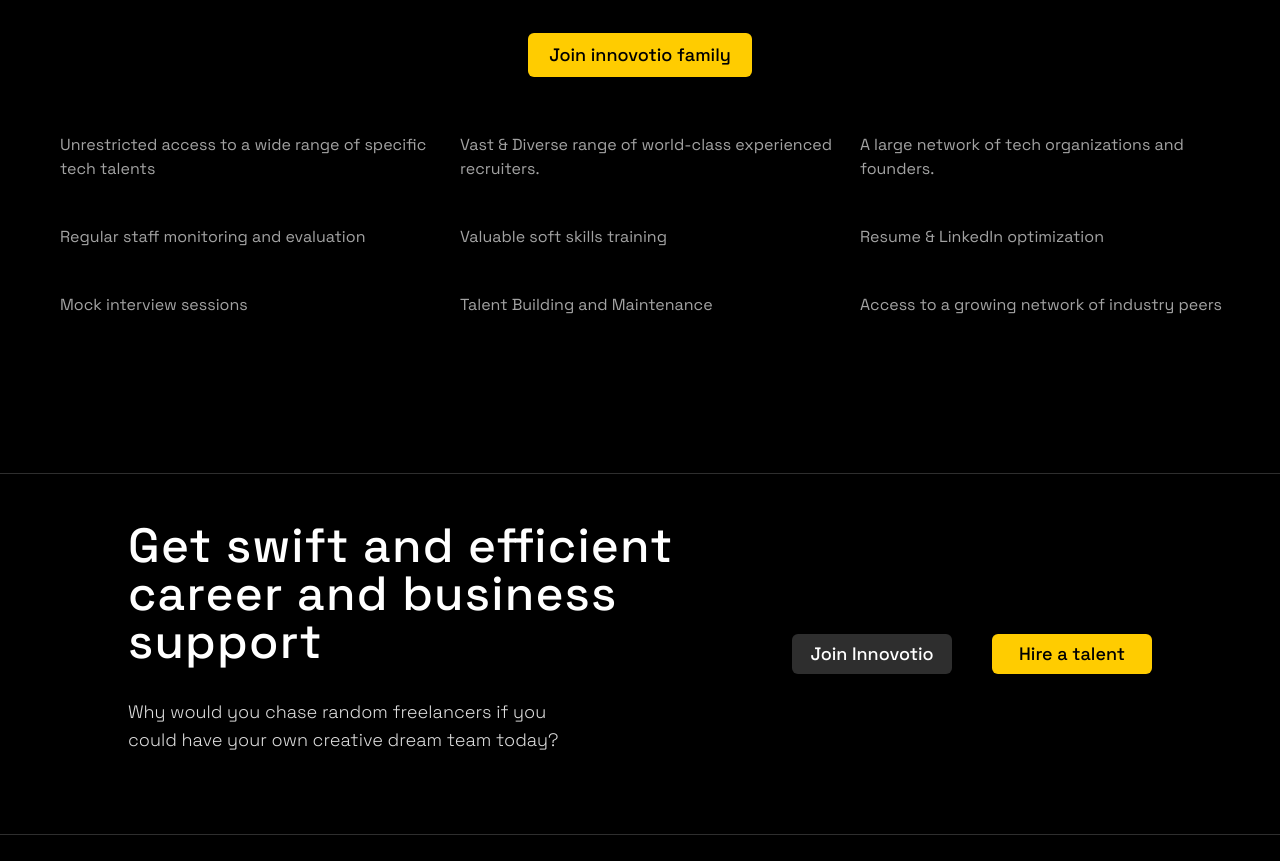
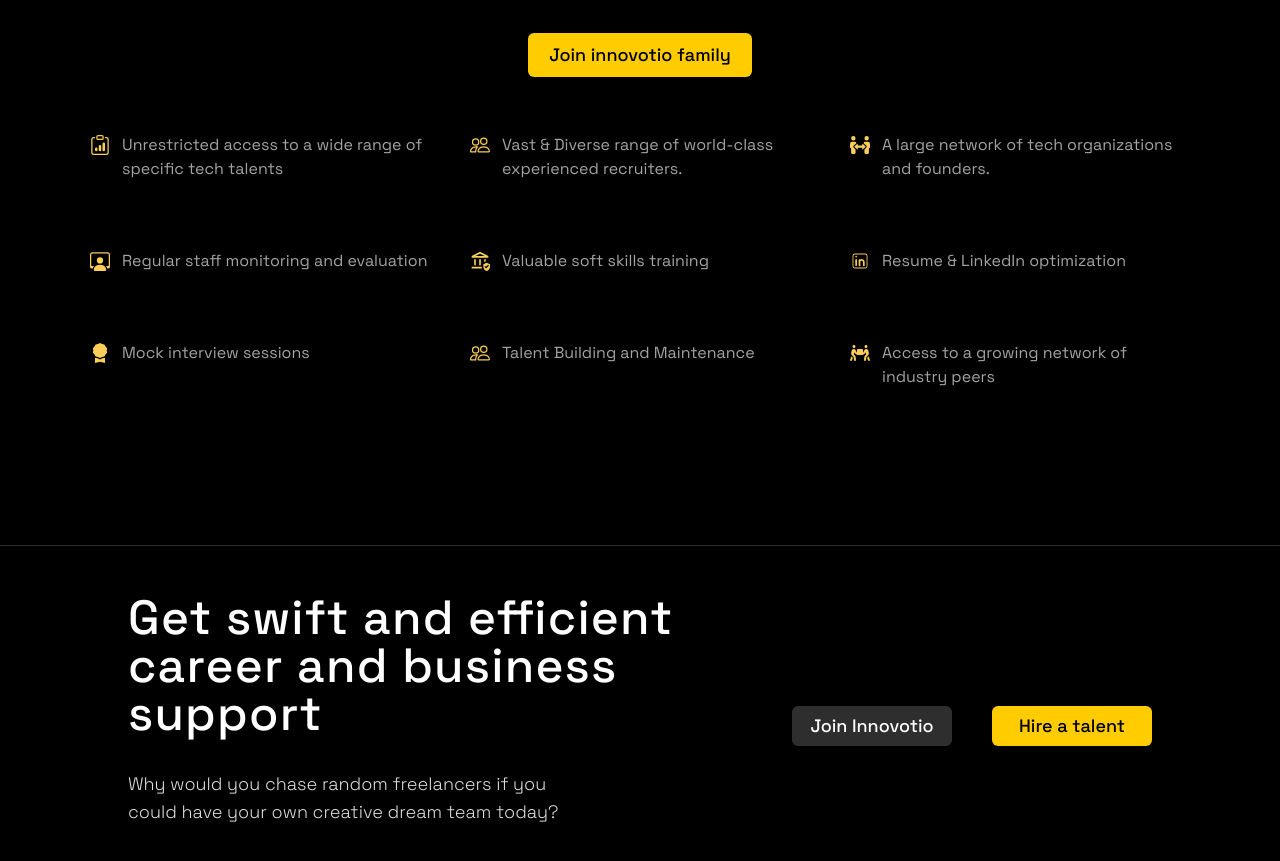
Before and after one commit to Innovotio/Innovotio-Website, a Next.js app: page /aboutUs in a window 1280 px wide. Shown: the part 1322-2183 px from the top of the page. Built offline with nearby package versions, Linux system fonts and the light colour scheme.

Commit message:
fix: nav  & community section

```diff
--- a/src/components/Community.js
+++ b/src/components/Community.js
@@ -6,6 +6,10 @@
 import UserShield from "./../assets/description/UserShield.png";
 import Talent from "./Custom/Talent";
 import Link from "next/link";
+import { BsClipboardData, BsFillAwardFill, BsBookmarkCheck, BsPersonWorkspace, BsPeople } from "react-icons/bs";
+import { CiLinkedin } from "react-icons/ci";
+import { FaPeopleArrows, FaPeopleCarry } from "react-icons/fa";
+import {MdOutlineAssuredWorkload} from 'react-icons/md'
 
 const Community = () => {
   return (
@@ -28,31 +32,39 @@
           </Link>
         </div>
         <div className=" justify-between pt-14">
-          <div className="lg:font-normal grid lg:grid-cols-3 gap-4 grid-col-1 leading-10 lg:text-base lg:text-white lg:text-left ">
+          <div className="lg:font-normal grid lg:grid-cols-3 gap-10 md:grid-cols-2 grid-col-1 leading-10 lg:text-base lg:text-white lg:text-left ">
             <Talent
-              image={Resume}
-              text="Unrestricted access to a wide range of specific tech talents"
+                icon={<BsClipboardData className="w-5 h-6" />}
+                text="Unrestricted access to a wide range of specific tech talents"
             />
             <Talent
-              image={People}
-              text="Vast & Diverse range of world-class experienced recruiters."
+                icon={<BsPeople className="w-5 h-6" />}
+                text="Vast & Diverse range of world-class experienced recruiters."
             />
             <Talent
-              image={Innovation}
-              text="A  large network of tech organizations and founders."
+                icon={<FaPeopleArrows className="w-5 h-6" />}
+                text="A  large network of tech organizations and founders."
             />
             <Talent
-              image={Lawyer}
-              text="Regular staff monitoring and evaluation"
+                icon={<BsPersonWorkspace className="w-5 h-6" />}
+                text="Regular staff monitoring and evaluation"
             />
 
-            <Talent image={DollarCoin} text="Valuable soft skills training " />
-            <Talent image={UserShield} text="Resume & LinkedIn optimization" />
-            <Talent image={Lawyer} text="Mock interview sessions" />
-            <Talent image={UserShield} text="Talent Building and Maintenance" />
             <Talent
-              image={UserShield}
-              text="Access to a growing network of industry peers"
+                icon={<MdOutlineAssuredWorkload className="w-5 h-6" />}
+                text="Valuable soft skills training " />
+            <Talent
+                icon={<CiLinkedin className="w-5 h-6" />}
+                text="Resume & LinkedIn optimization" />
+            <Talent
+                icon={<BsFillAwardFill className="w-5 h-6" />}
+                text="Mock interview sessions" />
+            <Talent
+                icon={<BsPeople className="w-5 h-6" />}
+                text="Talent Building and Maintenance" />
+            <Talent
+                icon={<FaPeopleCarry className="w-5 h-6" />}
+                text="Access to a growing network of industry peers"
             />
           </div>
         </div>
--- a/src/components/Custom/Talent.js
+++ b/src/components/Custom/Talent.js
@@ -1,9 +1,9 @@
 import Image from "next/image";
 const Talent = ({icon, text}) => {
   return (
-    <div className=" text-headerGrey lg:mb-7 max-w-sm md:max-w-sm  mb-5 lg:flex flex flex-row lg:flex-row">
+    <div className=" text-headerGrey lg:mb-7 max-w-sm  mb-5 lg:flex flex flex-row lg:flex-row">
       <div className="text-btnHoverYellow" >{icon}</div>
-      <p className=" flex items-start justify-start text-start md:text-lg text-base lg:text-base pl-3">{text}</p>
+      <p className=" flex items-start justify-start text-start max-w-xs md:text-lg text-base lg:text-base pl-3">{text}</p>
     </div>
   );
 };
--- a/src/components/Nav/Navbar.js
+++ b/src/components/Nav/Navbar.js
@@ -148,7 +148,7 @@
                 </li>
               </ul>
             </div>
-            <div className="flex mb-20 flex-wrap mb-5 lg:mb-0">
+            <div className="flex mb-20 flex-wrap lg:mb-0">
               <div className="mb-3 ">
                 <Link href="/jobapplication" legacyBehavior>
                   <BlackBtn text="Join Innovotio" />
```
Also changed, not shown: src/components/Description.js (+1 -6 lines).
